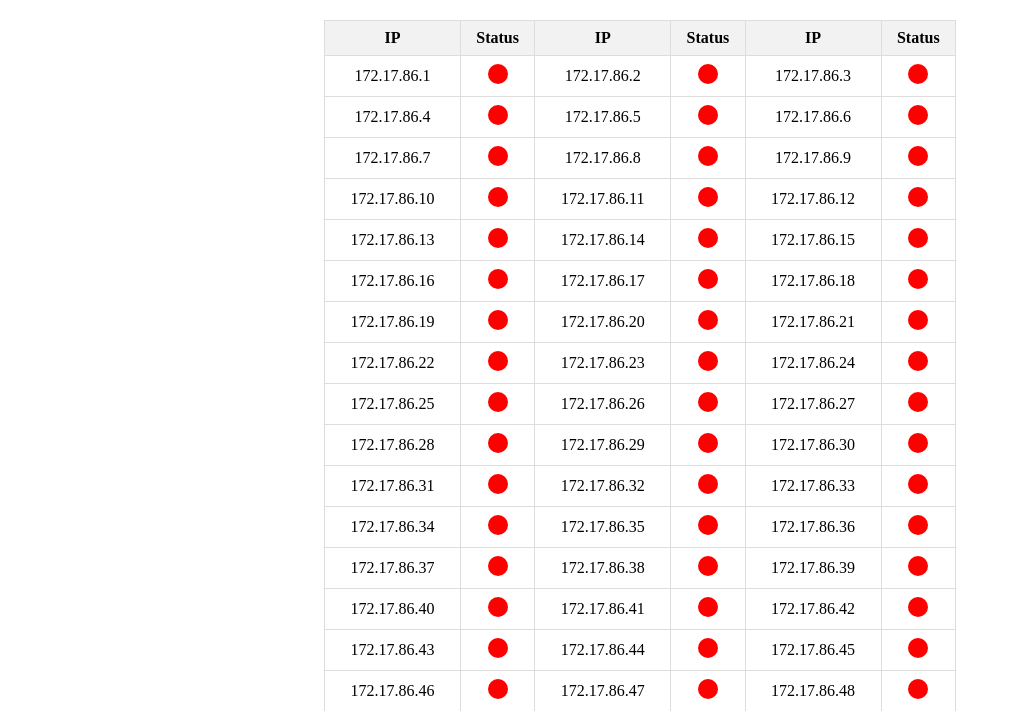
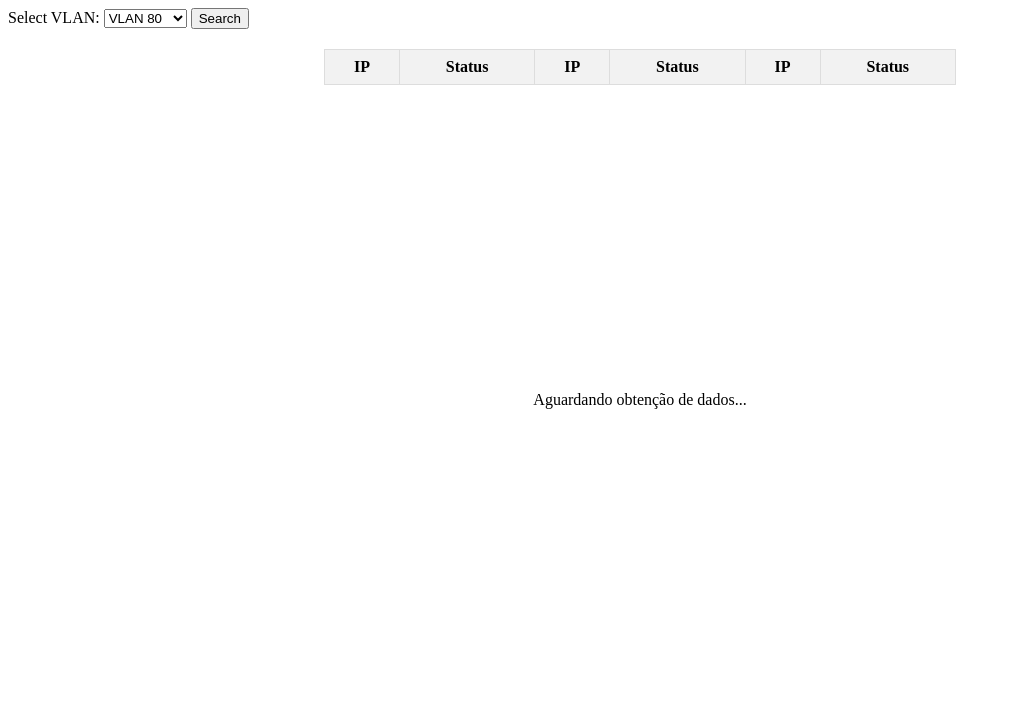
Before and after one commit to TCE-Manutencao-Predial/ipmonitor, a Flask app: page / in a window 1280 px wide. Shown: the top 711 px of the page, without its empty margins (0-1010 px from the left). After the commit the page ends 409 px from the top, so only its background shows below. Run offline with Flask 3, Linux system fonts and the light colour scheme; lists and menus that the app fills with data are empty.

Commit message:
adding select vlan port

```diff
--- a/app.py
+++ b/app.py
@@ -1,25 +1,22 @@
-from flask import Flask, render_template, jsonify, make_response
+from flask import Flask, render_template, jsonify, make_response, request
 from ip_operations import verificar_ips
 import time
 import threading
-from collections import deque
 
 app = Flask(__name__)
 
+check_ip = []
+background_thread = None
+stop_event = threading.Event()
 
-check_ip = []
+# Rotina background para verificar os IPs
+def background_ip_check(vlan):
+    global check_ip
+    rede_base = '172.17.' + vlan + '.'
 
-# Rotina background para verificar os IPs a cada 30s
-def background_ip_check():
-    rede_base = '172.17.86.'
-    global check_ip
-
-    while True:
+    while not stop_event.is_set():  # Usa o evento de parada para verificar se a thread deve parar
         check_ip = verificar_ips(rede_base)
-        time.sleep(30)
-
-thread = threading.Thread(target=background_ip_check,daemon=True)
-thread.start()
+        stop_event.wait(30)
 
 @app.route('/')
 def index():
@@ -28,8 +25,26 @@ def index():
 @app.route('/api/ip-status')
 def ip_status():
     if not check_ip:
-        return make_response('Lista vazia',204)
+        return make_response('Lista vazia', 204)
     return jsonify(check_ip)
+
+@app.route('/start-check/<string:vlan>', methods=['GET'])
+def check(vlan):
+    global background_thread, stop_event
+
+    # Acaba com a thread anterior se estiver rodando
+    if background_thread and background_thread.is_alive():
+        stop_event.set()
+        background_thread.join()
+
+    # recomeça o evento de parada
+    stop_event = threading.Event()
+
+    # Começa a nova thread
+    background_thread = threading.Thread(target=background_ip_check, args=(vlan,))
+    background_thread.start()
+
+    return jsonify({"status": "Search started", "vlan": vlan})
 
 if __name__ == '__main__':
     app.run(debug=True)
--- a/templates/index.html
+++ b/templates/index.html
@@ -7,6 +7,18 @@
     <link rel="stylesheet" href="{{ url_for('static', filename='styles.css') }}">
 </head>
 <body>
+    <div>
+        <label for="vlanSelect">Select VLAN:</label>
+        <select id="vlanSelect">
+            <option value="80">VLAN 80</option>
+            <option value="85">VLAN 85</option>
+            <option value="86">VLAN 86</option>
+            <option value="200">VLAN 200</option>
+            <option value="204">VLAN 204</option>
+        </select>
+        <button onclick="searchByVlan()">Search</button>
+    </div>
+
     <table>
         <thead>
             <tr>
@@ -26,6 +38,7 @@
 
     <script>
         async function fetchIpStatus(){
+
 
             const response = await fetch('/api/ip-status');
 
@@ -63,9 +76,22 @@
                 }
             }
         }
+        function searchByVlan() {
+            const vlanSelect = document.getElementById('vlanSelect');
+            const vlan = encodeURIComponent(vlanSelect.value);
+            const start_search = fetch(`/start-check/${vlan}`)
+            if(start_search.status = 200)
+                fetchIpStatus();
+
+        }
         // atualiza a tabela a cada 30s
-        setInterval(fetchIpStatus, 30000);
-        fetchIpStatus();  // Chama a função pela primeira vez
+        const vlanSelect = document.getElementById('vlanSelect');
+        const selectedVlan = vlanSelect.value;
+        if(selectedVlan !== '')
+            setInterval(fetchIpStatus, 30000);
+
+
+
 
     </script>
 </body>
```
Also changed, not shown: 1 other file.
